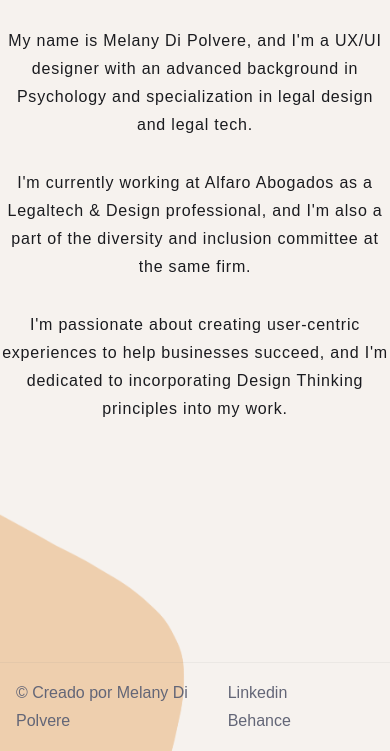
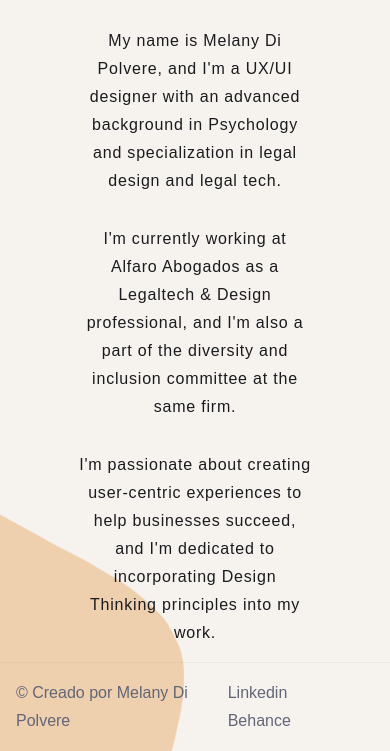
Before and after one commit to melanydipolvere/Melany-Portfolio, a plain HTML site: page index.html in a window 390 px wide. Shown: the part 93-844 px from the top of the page. Drawn offline with Linux system fonts and the light colour scheme.

Commit message:
Centrar texto

```diff
--- a/css/estilo.css
+++ b/css/estilo.css
@@ -132,6 +132,7 @@ h2 {
     font-size: 16px;
     line-height: 28px;
     font-weight: 400;
+    width: 60vw;
 
 }
 
@@ -441,7 +442,8 @@ footer a {
     }
 
     .paragraph {
-        margin-left: 0;
+        margin-left: auto;
+        margin-right: auto;
         text-align: center;
     }
 
```
